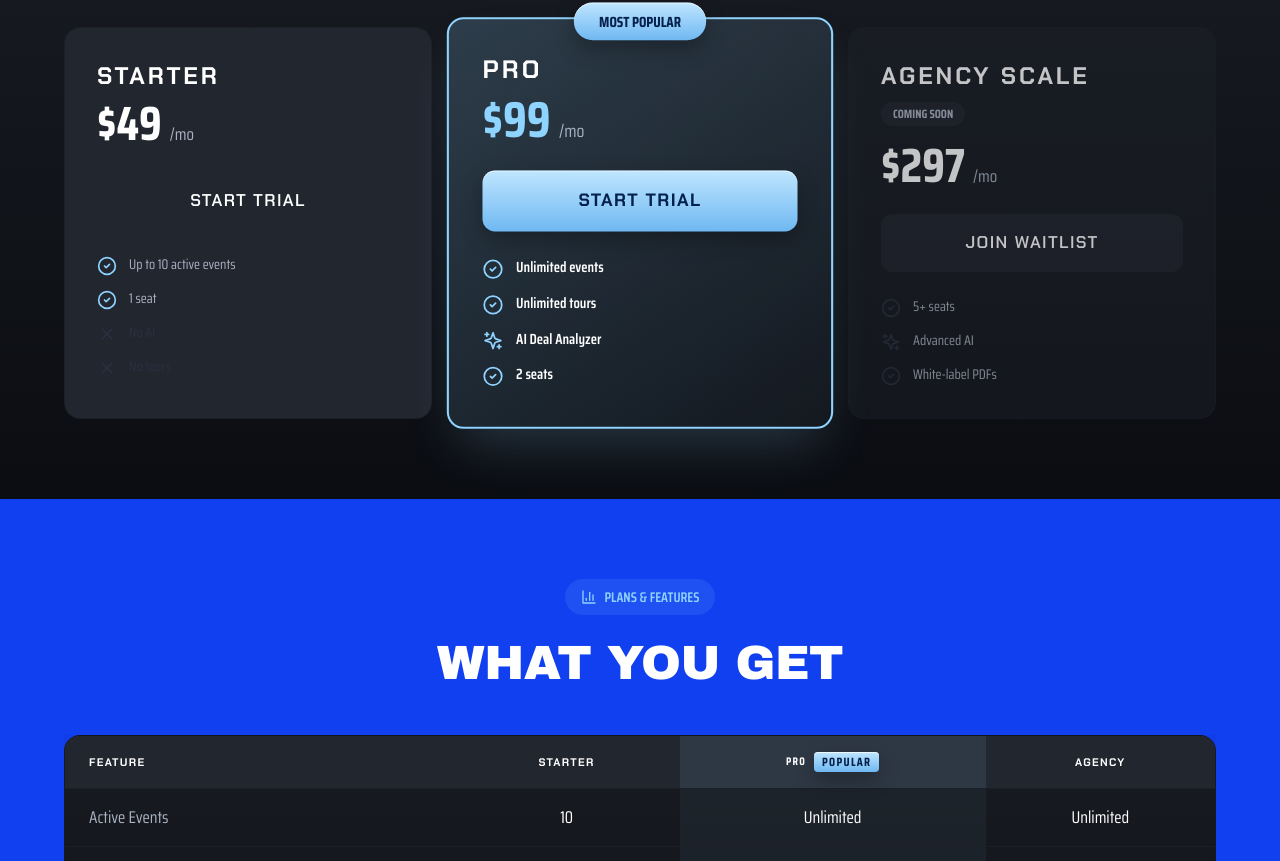
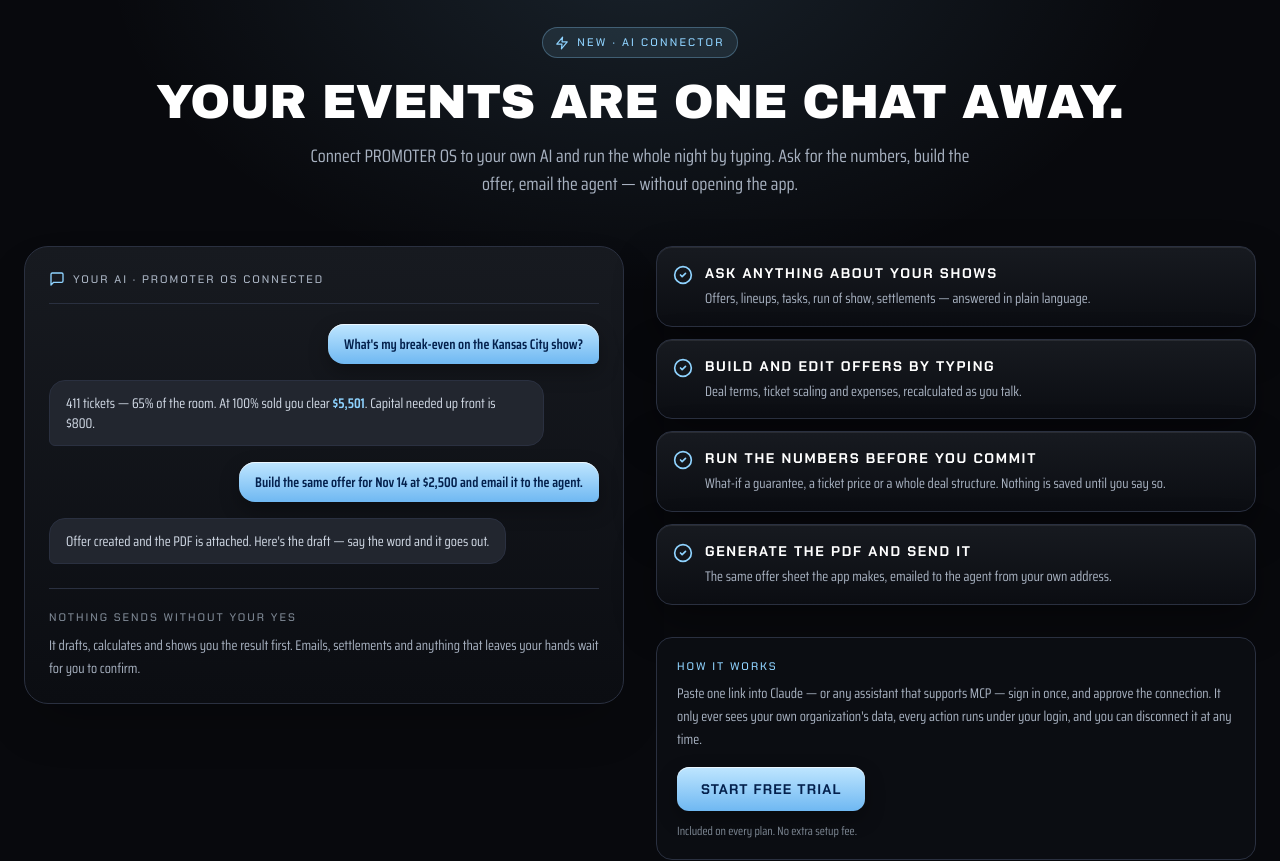
Before and after one commit to Ghostinsky1/Promoter--os, a React (Vite) app: page / in a window 1280 px wide. Shown: the part 4745-5606 px from the top of the page. Built offline with nearby package versions, Linux system fonts and the light colour scheme; no server answers.

Commit message:
Landing page: AI connector section — run your events from a chat

```diff
--- a/src/components/LandingPage.tsx
+++ b/src/components/LandingPage.tsx
@@ -3,7 +3,7 @@
 import {
   CheckCircle2, X, FileText, DollarSign, Sparkles, Calendar,
   Upload, BarChart3, Clock, TrendingUp, Award, Target,
-  Star, Music, Mic, Guitar, Ticket, Radio, Disc, Users, ChevronDown
+  Star, Music, Mic, Guitar, Ticket, Radio, Disc, Users, ChevronDown, MessageSquare, Zap
 } from 'lucide-react';
 
 export function LandingPage() {
@@ -660,6 +660,110 @@
         </div>
       </section>
 
+
+      {/* ---------- MCP connector: run your events from a chat ---------- */}
+      <section id="ai-connector" className="py-20 px-4 sm:px-6 bg-[#08090D] relative overflow-hidden">
+        <div className="absolute inset-0 pointer-events-none" style={{ background: 'radial-gradient(60% 50% at 50% 0%, rgba(143,211,255,0.12) 0%, rgba(8,9,13,0) 70%)' }} />
+        <div className="max-w-7xl mx-auto relative">
+
+          <div className="text-center mb-12">
+            <div className="inline-flex items-center gap-2 px-3 py-1.5 rounded-full bg-[#8FD3FF]/10 border border-[#8FD3FF]/30 mb-5">
+              <Zap className="h-3.5 w-3.5 text-[#8FD3FF]" />
+              <span className="font-label text-[11px] tracking-[0.2em] text-[#8FD3FF] uppercase">New · AI Connector</span>
+            </div>
+            <h2 className="text-3xl sm:text-4xl md:text-5xl font-bold mb-4 text-white leading-tight">
+              Your events are one chat away.
+            </h2>
+            <p className="text-[#A8B2C1] text-base sm:text-lg max-w-2xl mx-auto">
+              Connect PROMOTER OS to your own AI and run the whole night by typing. Ask for the numbers,
+              build the offer, email the agent — without opening the app.
+            </p>
+          </div>
+
+          <div className="grid lg:grid-cols-2 gap-6 lg:gap-8 items-start">
+
+            {/* chat mockup */}
+            <div className="bg-[#14171E] border border-[#2A3040] rounded-3xl p-4 sm:p-6 shadow-2xl">
+              <div className="flex items-center gap-2 mb-5 pb-4 border-b border-[#2A3040]">
+                <MessageSquare className="h-4 w-4 text-[#8FD3FF] flex-shrink-0" />
+                <span className="font-label text-[11px] tracking-[0.18em] text-gray-400 uppercase truncate">
+                  Your AI · PROMOTER OS connected
+                </span>
+              </div>
+
+              <div className="space-y-4">
+                <div className="flex justify-end">
+                  <div className="bg-[#8FD3FF] text-[#04214D] rounded-2xl rounded-br-md px-4 py-2.5 text-sm font-semibold max-w-[85%]">
+                    What's my break-even on the Kansas City show?
+                  </div>
+                </div>
+                <div className="flex justify-start">
+                  <div className="bg-[#22262F] text-gray-200 rounded-2xl rounded-bl-md px-4 py-3 text-sm max-w-[90%] border border-[#2A3040]">
+                    411 tickets — 65% of the room. At 100% sold you clear <span className="text-[#8FD3FF] font-semibold">$5,501</span>.
+                    Capital needed up front is $800.
+                  </div>
+                </div>
+                <div className="flex justify-end">
+                  <div className="bg-[#8FD3FF] text-[#04214D] rounded-2xl rounded-br-md px-4 py-2.5 text-sm font-semibold max-w-[85%]">
+                    Build the same offer for Nov 14 at $2,500 and email it to the agent.
+                  </div>
+                </div>
+                <div className="flex justify-start">
+                  <div className="bg-[#22262F] text-gray-200 rounded-2xl rounded-bl-md px-4 py-3 text-sm max-w-[90%] border border-[#2A3040]">
+                    Offer created and the PDF is attached. Here's the draft — say the word and it goes out.
+                  </div>
+                </div>
+              </div>
+
+              <div className="mt-6 pt-5 border-t border-[#2A3040]">
+                <p className="font-label text-[11px] tracking-[0.18em] text-gray-500 uppercase mb-2">Nothing sends without your yes</p>
+                <p className="text-[#A8B2C1] text-sm leading-relaxed">
+                  It drafts, calculates and shows you the result first. Emails, settlements and anything that
+                  leaves your hands wait for you to confirm.
+                </p>
+              </div>
+            </div>
+
+            {/* what it does */}
+            <div>
+              <div className="space-y-3 mb-8">
+                {[
+                  ['Ask anything about your shows', 'Offers, lineups, tasks, run of show, settlements — answered in plain language.'],
+                  ['Build and edit offers by typing', 'Deal terms, ticket scaling and expenses, recalculated as you talk.'],
+                  ['Run the numbers before you commit', 'What-if a guarantee, a ticket price or a whole deal structure. Nothing is saved until you say so.'],
+                  ['Generate the PDF and send it', 'The same offer sheet the app makes, emailed to the agent from your own address.'],
+                ].map(([title, body]) => (
+                  <div key={title} className="flex gap-3 p-4 rounded-2xl bg-[#14171E] border border-[#2A3040]">
+                    <CheckCircle2 className="h-5 w-5 text-[#8FD3FF] flex-shrink-0 mt-0.5" />
+                    <div className="min-w-0">
+                      <h3 className="text-white font-bold text-sm mb-1">{title}</h3>
+                      <p className="text-[#A8B2C1] text-sm leading-relaxed">{body}</p>
+                    </div>
+                  </div>
+                ))}
+              </div>
+
+              <div className="rounded-2xl border border-[#2A3040] bg-[#0B0D12] p-5">
+                <p className="font-label text-[11px] tracking-[0.18em] text-[#8FD3FF] uppercase mb-2">How it works</p>
+                <p className="text-[#A8B2C1] text-sm leading-relaxed mb-4">
+                  Paste one link into Claude — or any assistant that supports MCP — sign in once, and approve the
+                  connection. It only ever sees your own organization's data, every action runs under your login,
+                  and you can disconnect it at any time.
+                </p>
+                <button
+                  onClick={() => navigate('/signup')}
+                  className="w-full sm:w-auto bg-[#8FD3FF] hover:bg-[#6FB8F2] text-[#04214D] px-6 py-3 rounded-xl font-bold transition-colors text-sm"
+                >
+                  Start free trial
+                </button>
+                <p className="text-gray-500 text-xs mt-3">Included on every plan. No extra setup fee.</p>
+              </div>
+            </div>
+
+          </div>
+        </div>
+      </section>
+
       <section id="pricing" className="py-20 px-6 bg-[#14171E]">
         <div className="max-w-7xl mx-auto">
           <div className="grid md:grid-cols-3 gap-6 max-w-6xl mx-auto">
```
Also changed, not shown: 1 other file (tests, documents, lock files or other folders).
